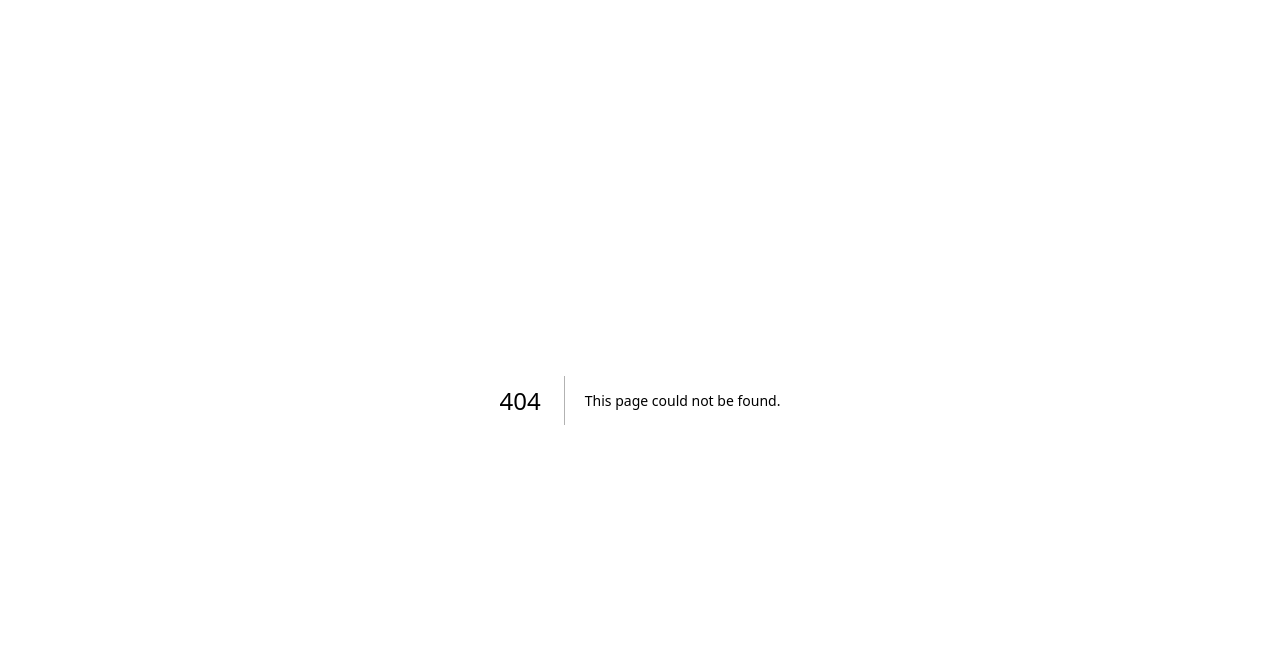
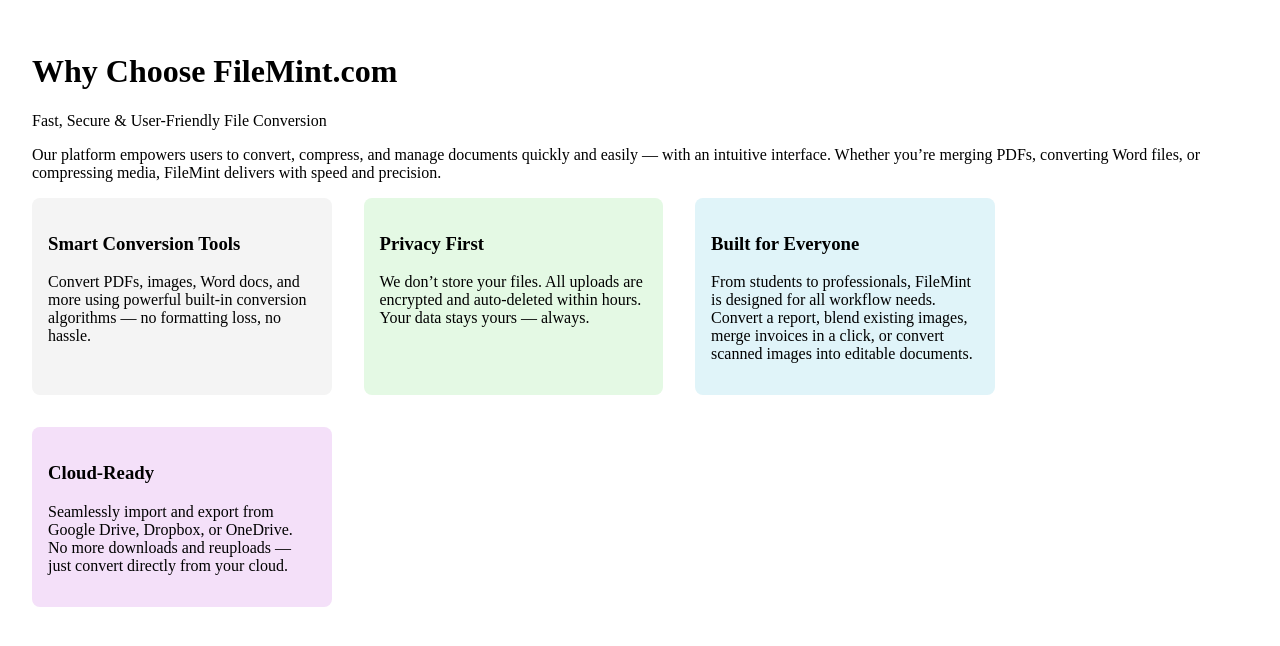
Before and after one commit to Officially-aditya/FileMint, a Next.js app: page /abouts in a window 1280 px wide. Before the commit this address had no page. Shown: the top 646 px of the page. Built offline with nearby package versions, Linux system fonts and the light colour scheme.

Commit message:
faq,terms&conditions,privacy policy page added

```diff
--- /dev/null
+++ b/src/app/abouts/page.tsx
@@ -0,0 +1,58 @@
+// src/app/about/page.tsx
+import React from "react";
+
+const About = () => {
+  return (
+    <div style={{ padding: "2rem" }}>
+      <h1>Why Choose FileMint.com</h1>
+      <p>Fast, Secure & User-Friendly File Conversion</p>
+      <p>
+        Our platform empowers users to convert, compress, and manage documents
+        quickly and easily — with an intuitive interface. Whether you’re merging
+        PDFs, converting Word files, or compressing media, FileMint delivers with
+        speed and precision.
+      </p>
+
+      <section style={{ display: "flex", gap: "2rem", flexWrap: "wrap" }}>
+        {/* Smart Conversion Tools */}
+        <div style={{ width: "22%", padding: "1rem", backgroundColor: "#F4F4F4", borderRadius: "8px" }}>
+          <h3>Smart Conversion Tools</h3>
+          <p>
+            Convert PDFs, images, Word docs, and more using powerful built-in
+            conversion algorithms — no formatting loss, no hassle.
+          </p>
+        </div>
+
+        {/* Privacy First */}
+        <div style={{ width: "22%", padding: "1rem", backgroundColor: "#E4F9E4", borderRadius: "8px" }}>
+          <h3>Privacy First</h3>
+          <p>
+            We don’t store your files. All uploads are encrypted and auto-deleted
+            within hours. Your data stays yours — always.
+          </p>
+        </div>
+
+        {/* Built for Everyone */}
+        <div style={{ width: "22%", padding: "1rem", backgroundColor: "#E0F4F9", borderRadius: "8px" }}>
+          <h3>Built for Everyone</h3>
+          <p>
+            From students to professionals, FileMint is designed for all workflow
+            needs. Convert a report, blend existing images, merge invoices in a
+            click, or convert scanned images into editable documents.
+          </p>
+        </div>
+
+        {/* Cloud-Ready */}
+        <div style={{ width: "22%", padding: "1rem", backgroundColor: "#F4E0F9", borderRadius: "8px" }}>
+          <h3>Cloud-Ready</h3>
+          <p>
+            Seamlessly import and export from Google Drive, Dropbox, or OneDrive.
+            No more downloads and reuploads — just convert directly from your cloud.
+          </p>
+        </div>
+      </section>
+    </div>
+  );
+};
+
+export default About;
--- a/src/app/layout.tsx
+++ b/src/app/layout.tsx
@@ -1,6 +1,8 @@
 // C:\Users\khush\OneDrive\Documents\Desktop\file\code1\FileMint\src\app\layout.tsx
 import type { Metadata } from "next";
 import { Geist, Geist_Mono } from "next/font/google";
+
+
 import "./globals.css";
 
 const geistSans = Geist({
```
Also changed, not shown: src/app/components/HomePage.tsx (+13 -19 lines), src/app/page.tsx (+8 -0 lines), src/app/privacy-policy/page.tsx (added, +68 -0 lines), src/app/terms/page.tsx (added, +47 -0 lines).
